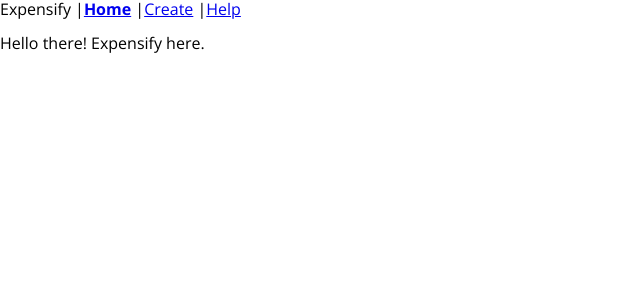
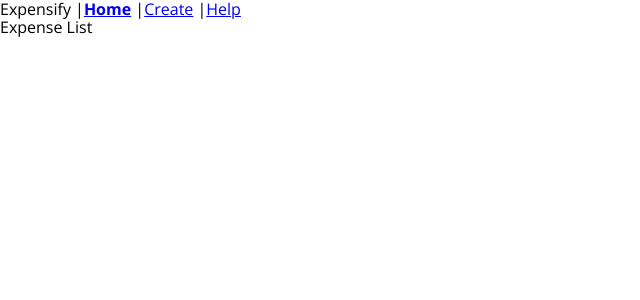
Before and after one commit to theindianotaku/react-expensify-app, a React (Create React App) app: page / in a window 1280 px wide. Shown: the top 300 px of the page, without its empty margins (0-640 px from the left). Built offline with nearby package versions, Linux system fonts and the light colour scheme.

Commit message:
Added react-redux

```diff
--- a/package.json
+++ b/package.json
@@ -10,6 +10,7 @@
     "react": "^16.0.0",
     "react-dom": "^16.0.0",
     "react-modal": "^3.1.0",
+    "react-redux": "^5.0.6",
     "react-router-dom": "^4.2.2",
     "react-scripts": "1.0.14",
     "redux": "^3.7.2",
--- a/src/components/App.js
+++ b/src/components/App.js
@@ -1,11 +1,12 @@
 import React, { Component } from 'react';
 
+import ExpenseList from './ExpenseList';
 
 class App extends Component {
   render() {
     return (
       <div>
-        <p>Hello there! Expensify here.</p>
+        <ExpenseList />
       </div>
     );
   }
--- /dev/null
+++ b/src/components/ExpenseList.js
@@ -0,0 +1,9 @@
+import React from 'react';
+
+const ExpenseList = () => (
+  <div>
+    Expense List
+  </div>
+);
+
+export default ExpenseList;
--- a/src/index.js
+++ b/src/index.js
@@ -1,10 +1,34 @@
 import React from 'react';
 import ReactDOM from 'react-dom';
+import { Provider } from 'react-redux';
 
+import configureStore from './store/configureStore';
 import AppRouter from './routers/AppRouter';
 import 'normalize.css/normalize.css';
 import './styles/styles.css';
 //import registerServiceWorker from './registerServiceWorker';
 
-ReactDOM.render(<AppRouter />, document.getElementById('root'));
+import { addExpense } from './actions/expenses';
+import { setTextFilter } from './actions/filters';
+import getVisibleExpenses from './selectors/expenses';
+
+const store = configureStore();
+
+store.dispatch(addExpense({description: 'Water Bill'}));
+store.dispatch(addExpense({description: 'Gas Bill'}));
+store.dispatch(setTextFilter('bill'));
+
+const state = store.getState();
+
+const visibleExpenses = getVisibleExpenses(state.expenses, state.filters);
+
+console.log(visibleExpenses);
+
+const App = (
+  <Provider store={ store }>
+    <AppRouter />
+  </Provider>
+);
+
+ReactDOM.render(App, document.getElementById('root'));
 //registerServiceWorker();
--- a/src/selectors/expenses.js
+++ b/src/selectors/expenses.js
@@ -1,4 +1,4 @@
-const setVisibleExpenses = (
+const getVisibleExpenses = (
   expenses,
   { text, sortBy, startDate, endDate}
 ) => {
@@ -16,9 +16,10 @@ const setVisibleExpenses = (
     } else if (sortBy === 'amount') {
       return a.amount < b.amount ? 1 : -1;
     }
+    return 0;
   });
 
   return sortedExpense;
 };
 
-export default setVisibleExpenses;
+export default getVisibleExpenses;
--- a/src/store/configureStore.js
+++ b/src/store/configureStore.js
@@ -1,7 +1,7 @@
 import { createStore, combineReducers } from 'redux';
 
 import expensesReducer from '../reducers/expenses';
-import filtersReducer from '../reducers/filtersReducer';
+import filtersReducer from '../reducers/filters';
 
 export default () => {
   const store = createStore(
```
Also changed, not shown: 1 other file (tests, documents, lock files or other folders).
